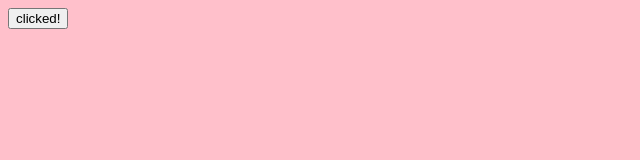
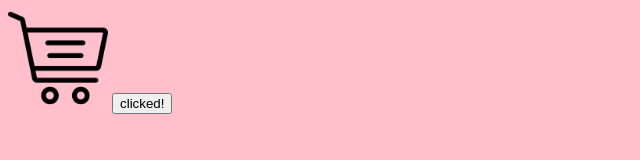
Before and after one commit to DanielLazzaroni125/week12-1620, a plain HTML site: page index.html in a window 1280 px wide. Both pictures are taken after a click on the button "Click Me!". Shown: the whole page, without its empty margins (0-640 px from the left). Drawn offline with Linux system fonts and the light colour scheme.

Commit message:
shopping cart

```diff
--- a/index.html
+++ b/index.html
@@ -9,6 +9,8 @@
     <link href="stylesheets/stylesheet.css" rel="stylesheet">
 </head>
 <body class="body">
+    <img id="shoppingCart">
     <button class="click-me">Click Me!</button>
+
 </body>
 </html>
--- a/scripts/script.js
+++ b/scripts/script.js
@@ -22,3 +22,15 @@ function clicked(){
 }
 clickButton.addEventListener('click', changeBGPink)
 clickButton.addEventListener('click', clicked)
+
+
+
+const image = document.querySelector('#shoppingCart')
+function updateImage(){
+    image.src="Images/cart.png";
+    image.width="100";
+    image.height="100";
+    // image.setAttribute('src',"Images/cart.png")
+}
+
+clickButton.addEventListener('click', updateImage)
```
Also changed, not shown: Images/cart.png (added), stylesheets/stylesheet.css (line endings or trailing spaces).
